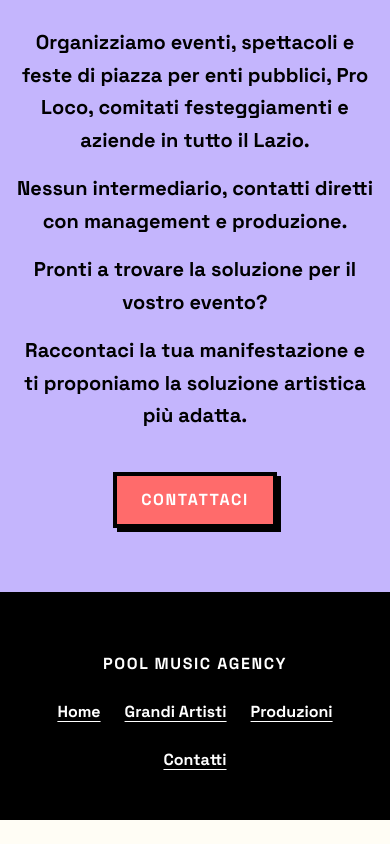
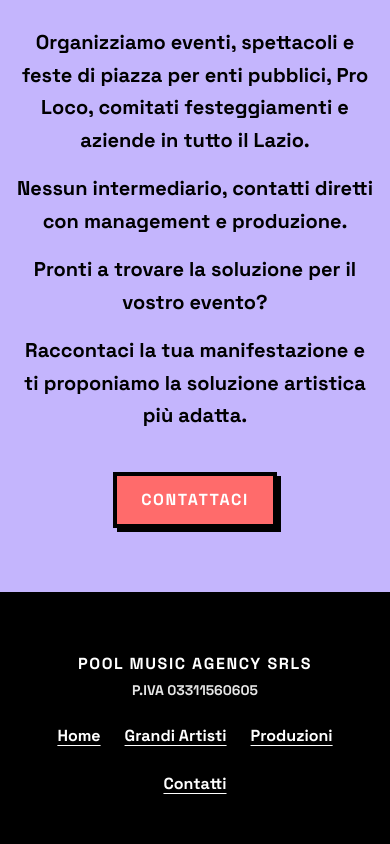
Before and after one commit to thapullover/poolmusicagency, a Next.js app: page / in a window 390 px wide. Shown: the part 1421-2265 px from the top of the page. Before the commit the page ends 2241 px from the top, so only its background shows below. Built offline with nearby package versions, Linux system fonts and the light colour scheme.

Commit message:
partita iva footbar

```diff
--- a/src/app/contatti/page.tsx
+++ b/src/app/contatti/page.tsx
@@ -66,12 +66,17 @@ export default function ContattiPage() {
 
       <footer className="border-t-4 border-neo-ink bg-neo-ink px-4 py-12 text-neo-white sm:px-6 lg:px-8">
         <div className="mx-auto flex max-w-7xl flex-col items-center justify-between gap-6 sm:flex-row">
-          <Link
-            href="/"
-            className="font-black uppercase tracking-widest hover:underline"
-          >
-            Pool Music Agency
-          </Link>
+          <div className="flex flex-col items-center gap-1 sm:items-start">
+            <Link
+              href="/"
+              className="font-black uppercase tracking-widest hover:underline"
+            >
+              Pool Music Agency SRLS
+            </Link>
+            <span className="text-center text-sm font-bold text-neo-white/90 sm:text-left">
+              P.IVA 03311560605
+            </span>
+          </div>
           <nav className="flex flex-wrap justify-center gap-6">
             <Link href="/" className="font-bold underline underline-offset-4 hover:no-underline">
               Home
--- a/src/app/depliant/page.tsx
+++ b/src/app/depliant/page.tsx
@@ -159,8 +159,11 @@ export default function DepliantPage() {
 
       {/* Footer del depliant */}
       <footer className="depliant-footer border-t-4 border-neo-ink bg-neo-ink px-6 py-6 text-neo-white">
-        <div className="mx-auto max-w-6xl text-center">
-          <span className="font-black uppercase tracking-widest text-sm">Pool Music Agency</span>
+        <div className="mx-auto flex max-w-6xl flex-col items-center gap-1 text-center">
+          <span className="font-black uppercase tracking-widest text-sm">Pool Music Agency SRLS</span>
+          <span className="text-xs font-bold text-neo-white/90">
+            P.IVA 03311560605
+          </span>
         </div>
       </footer>
     </div>
--- a/src/app/grandi-artisti/page.tsx
+++ b/src/app/grandi-artisti/page.tsx
@@ -33,12 +33,17 @@ export default function GrandiArtistiPage() {
 
       <footer className="border-t-4 border-neo-ink bg-neo-ink px-4 py-12 text-neo-white sm:px-6 lg:px-8">
         <div className="mx-auto flex max-w-7xl flex-col items-center justify-between gap-6 sm:flex-row">
-          <Link
-            href="/"
-            className="font-black uppercase tracking-widest hover:underline"
-          >
-            Pool Music Agency
-          </Link>
+          <div className="flex flex-col items-center gap-1 sm:items-start">
+            <Link
+              href="/"
+              className="font-black uppercase tracking-widest hover:underline"
+            >
+              Pool Music Agency SRLS
+            </Link>
+            <span className="text-center text-sm font-bold text-neo-white/90 sm:text-left">
+              P.IVA 03311560605
+            </span>
+          </div>
           <nav className="flex flex-wrap justify-center gap-6">
             <Link href="/" className="font-bold underline underline-offset-4 hover:no-underline">
               Home
--- a/src/app/page.tsx
+++ b/src/app/page.tsx
@@ -112,9 +112,14 @@ export default function Home() {
       {/* Footer */}
       <footer className="border-t-4 border-neo-ink bg-neo-ink px-4 py-12 text-neo-white sm:px-6 lg:px-8">
         <div className="mx-auto flex max-w-7xl flex-col items-center justify-between gap-6 sm:flex-row">
-          <span className="font-black uppercase tracking-widest">
-            Pool Music Agency
-          </span>
+          <div className="flex flex-col items-center gap-1 sm:items-start">
+            <span className="font-black uppercase tracking-widest">
+              Pool Music Agency SRLS
+            </span>
+            <span className="text-center text-sm font-bold text-neo-white/90 sm:text-left">
+              P.IVA 03311560605
+            </span>
+          </div>
           <nav className="flex flex-wrap justify-center gap-6">
             <Link
               href="/"
--- a/src/app/produzioni/page.tsx
+++ b/src/app/produzioni/page.tsx
@@ -35,12 +35,17 @@ export default function ProduzioniPage() {
 
       <footer className="border-t-4 border-neo-ink bg-neo-ink px-4 py-12 text-neo-white sm:px-6 lg:px-8">
         <div className="mx-auto flex max-w-7xl flex-col items-center justify-between gap-6 sm:flex-row">
-          <Link
-            href="/"
-            className="font-black uppercase tracking-widest hover:underline"
-          >
-            Pool Music Agency
-          </Link>
+          <div className="flex flex-col items-center gap-1 sm:items-start">
+            <Link
+              href="/"
+              className="font-black uppercase tracking-widest hover:underline"
+            >
+              Pool Music Agency SRLS
+            </Link>
+            <span className="text-center text-sm font-bold text-neo-white/90 sm:text-left">
+              P.IVA 03311560605
+            </span>
+          </div>
           <nav className="flex flex-wrap justify-center gap-6">
             <Link href="/" className="font-bold underline underline-offset-4 hover:no-underline">
               Home
```
